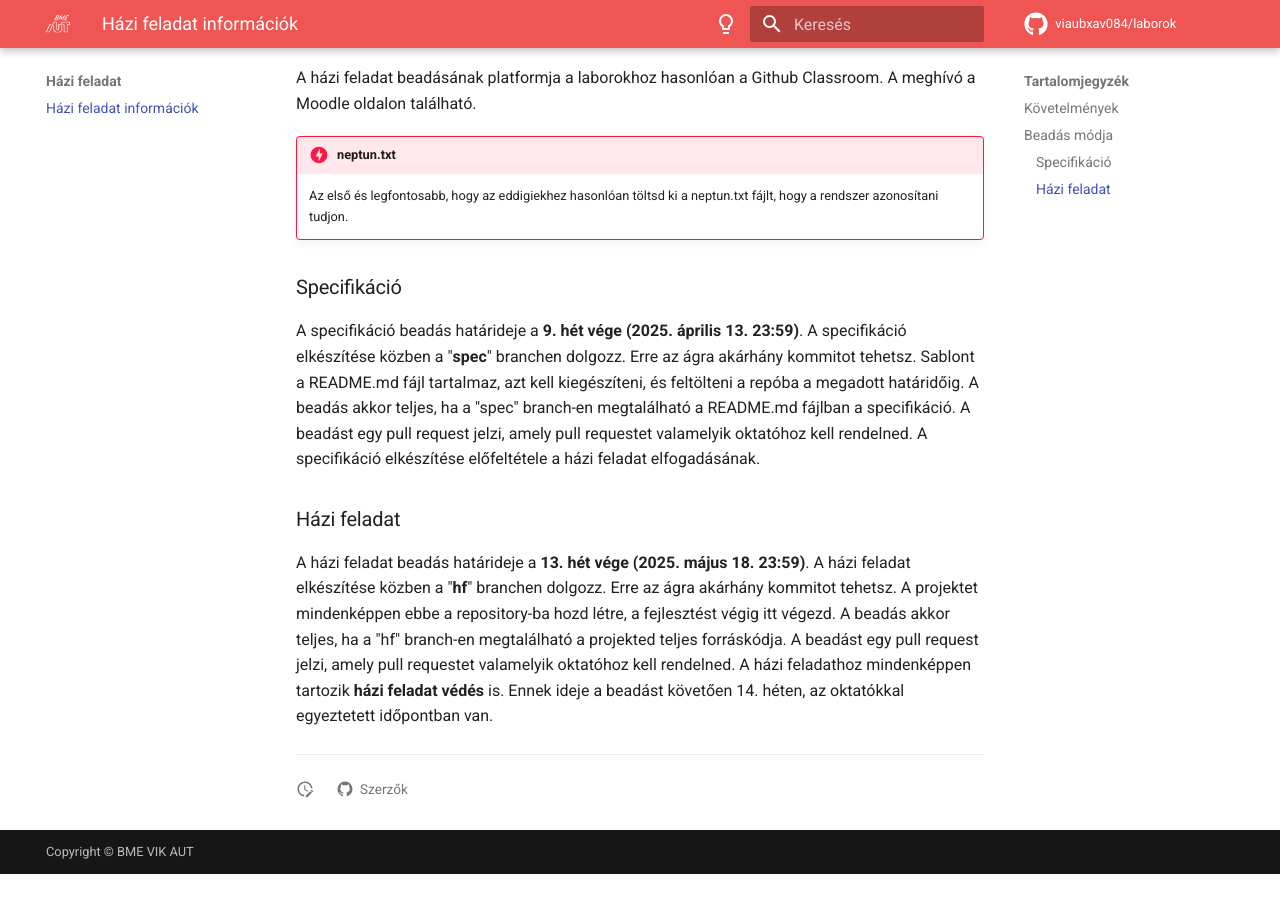
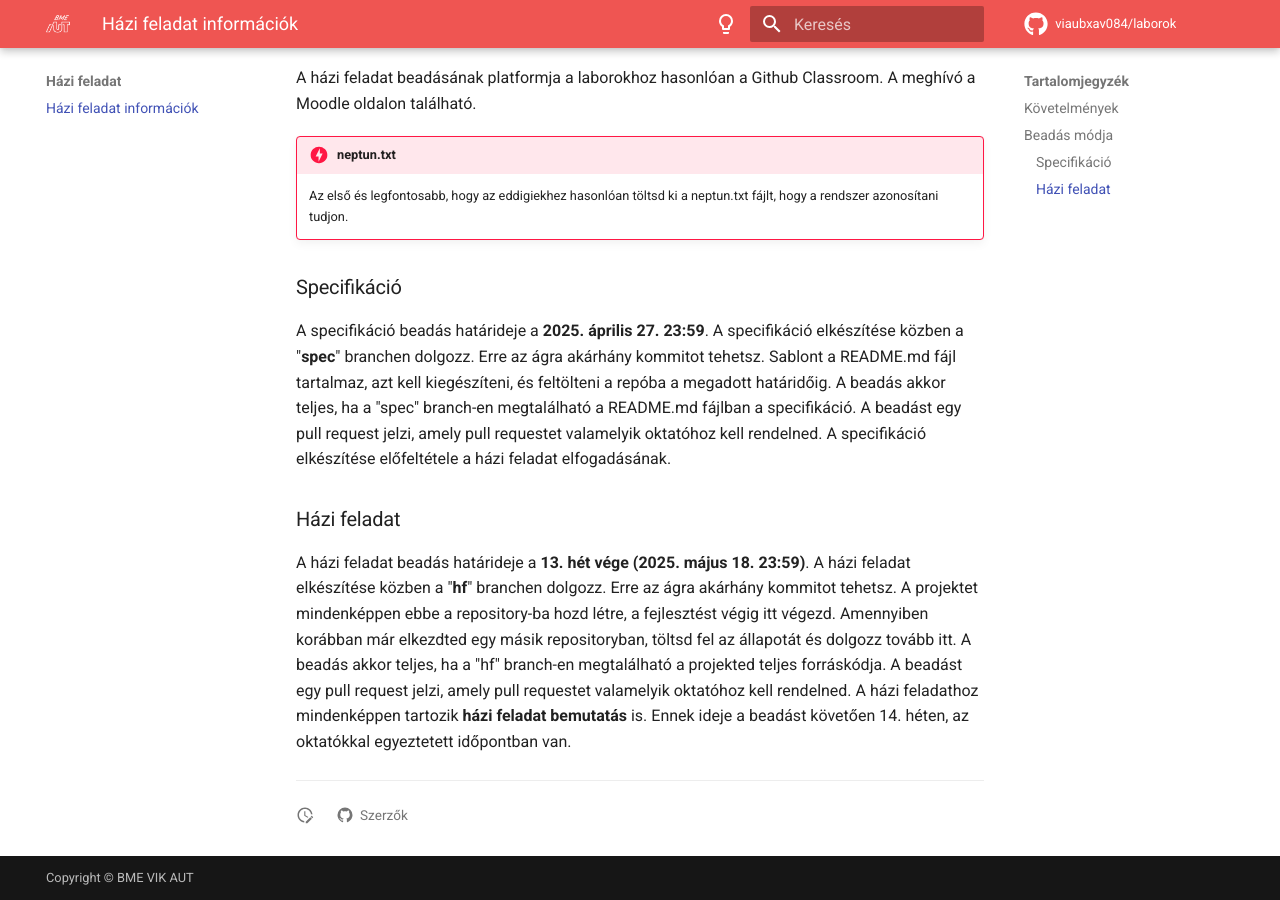
Before and after one commit to VIAUBXAV084/laborok, an MkDocs documentation site: the page built from docs/hf/index.md, in a window 1280 px wide and 900 px high, scrolled down 631 px. Built offline with MkDocs 1.6.1 and Material for MkDocs 9.7.7, drawn with Linux system fonts in a browser that asks for light colours; comment, search, counter and statistics services are not loaded; before the commit the page ends 1505 px from its top, so only the background shows below that.

Commit message:
HF deadline update

```diff
--- a/docs/hf/index.md
+++ b/docs/hf/index.md
@@ -22,7 +22,7 @@ A házi feladat beadásának platformja a laborokhoz hasonlóan a Github Classro
 
 ### Specifikáció
 
-A specifikáció beadás határideje a **9. hét vége (2025. április 13. 23:59)**.
+A specifikáció beadás határideje a **2025. április 27. 23:59**.
 A specifikáció elkészítése közben a "**spec**" branchen dolgozz. Erre az ágra akárhány kommitot tehetsz.
 Sablont a README.md fájl tartalmaz, azt kell kiegészíteni, és feltölteni a repóba a megadott határidőig.
 A beadás akkor teljes, ha a "spec" branch-en megtalálható a README.md fájlban a specifikáció. A beadást egy pull request jelzi, amely pull requestet valamelyik oktatóhoz kell rendelned.
@@ -32,6 +32,6 @@ A specifikáció elkészítése előfeltétele a házi feladat elfogadásának.
 
 A házi feladat beadás határideje a **13. hét vége (2025. május 18. 23:59)**.
 A házi feladat elkészítése közben a "**hf**" branchen dolgozz. Erre az ágra akárhány kommitot tehetsz.
-A projektet mindenképpen ebbe a repository-ba hozd létre, a fejlesztést végig itt végezd.
+A projektet mindenképpen ebbe a repository-ba hozd létre, a fejlesztést végig itt végezd. Amennyiben korábban már elkezdted egy másik repositoryban, töltsd fel az állapotát és dolgozz tovább itt.
 A beadás akkor teljes, ha a "hf" branch-en megtalálható a projekted teljes forráskódja. A beadást egy pull request jelzi, amely pull requestet valamelyik oktatóhoz kell rendelned.
-A házi feladathoz mindenképpen tartozik **házi feladat védés** is. Ennek ideje a beadást követően 14. héten, az oktatókkal egyeztetett időpontban van.
+A házi feladathoz mindenképpen tartozik **házi feladat bemutatás** is. Ennek ideje a beadást követően 14. héten, az oktatókkal egyeztetett időpontban van.
```
